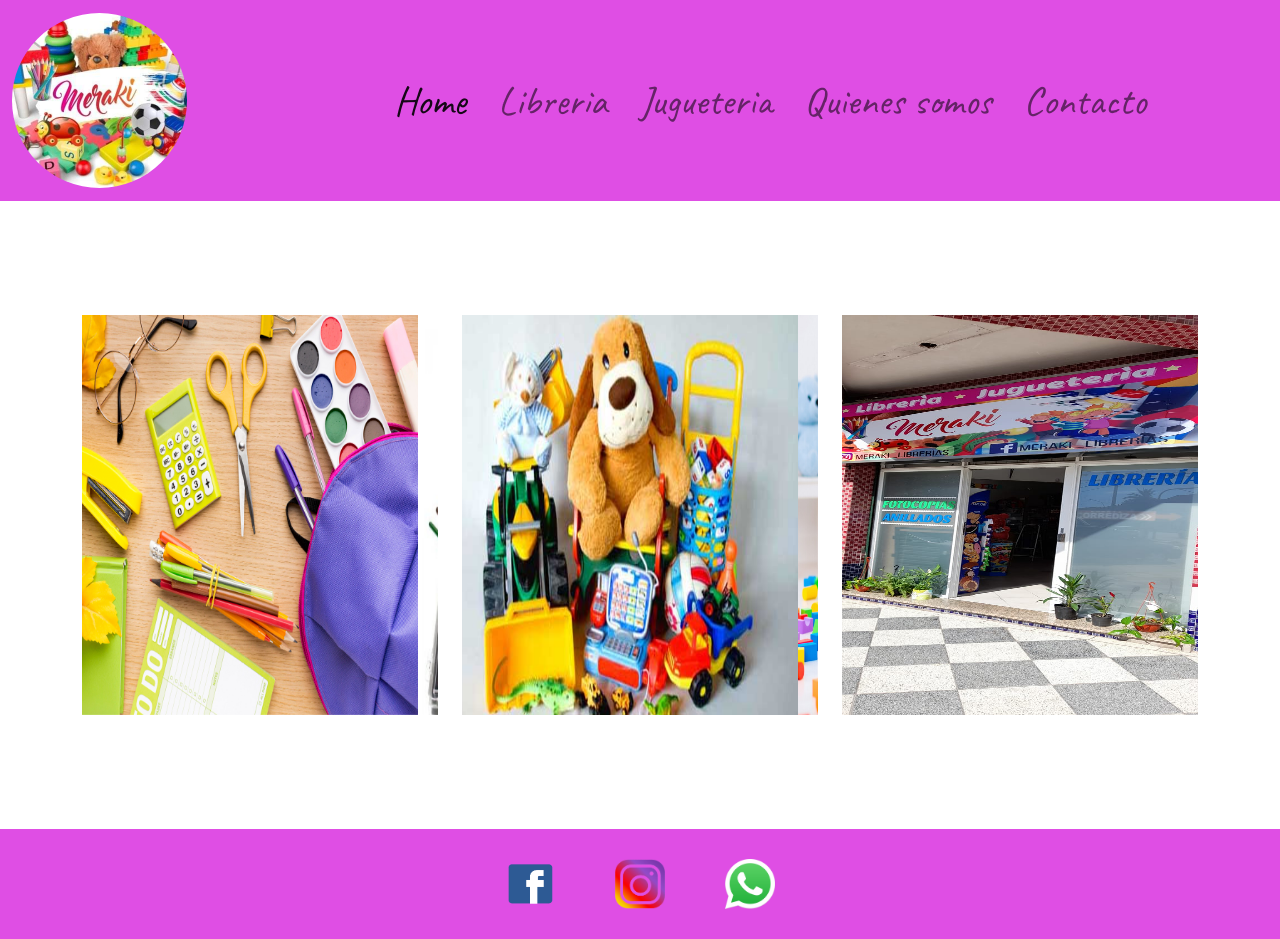
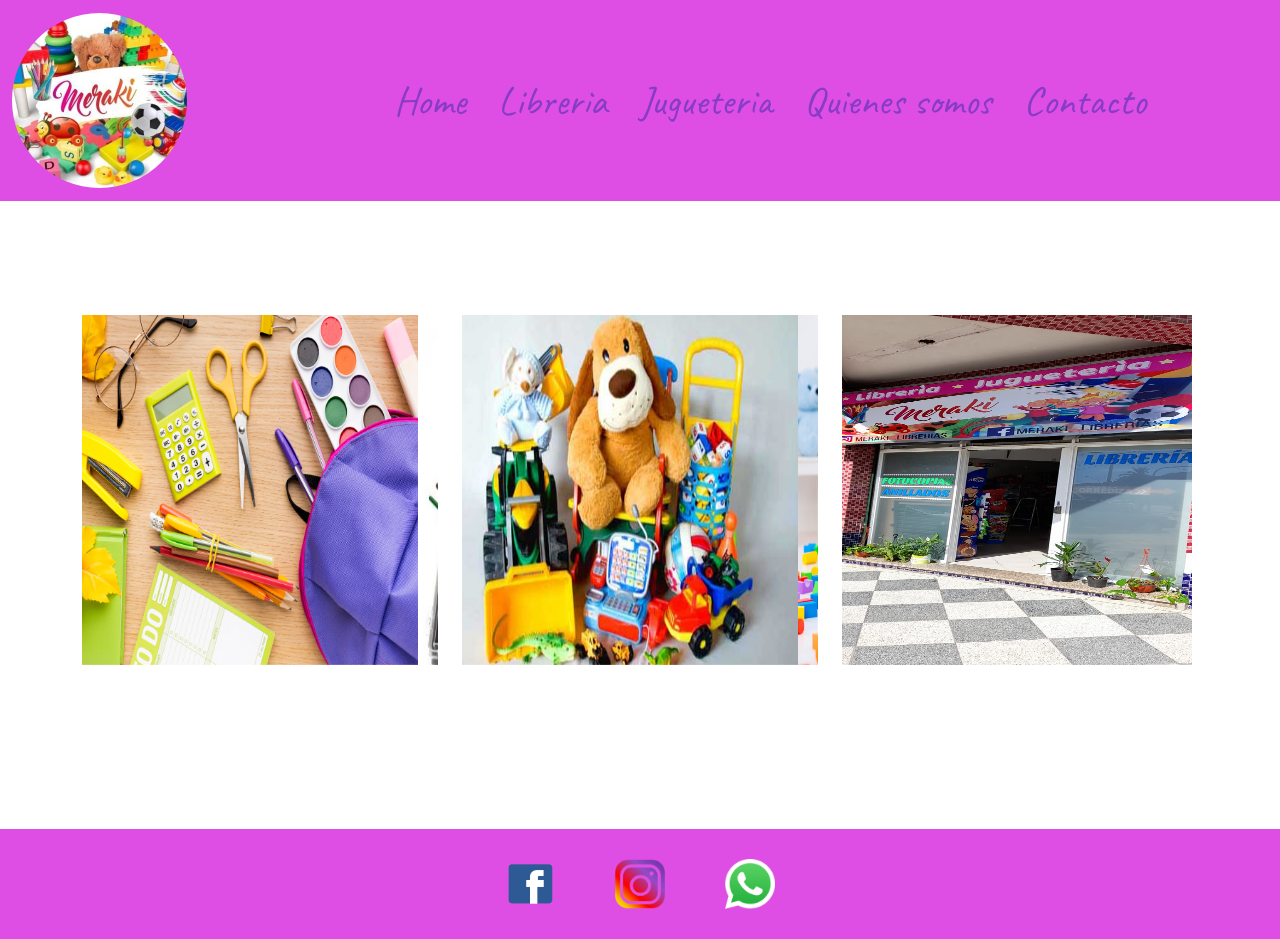
Before and after one commit to magali-china/proyecto-Meraki, a plain HTML site: page index.html in a window 1280 px wide. Drawn offline with nearby package versions, Linux system fonts and the light colour scheme.

Commit message:
arreglos de diseño

```diff
--- a/index.html
+++ b/index.html
@@ -22,7 +22,7 @@
   </head>
   <body >
       <header class="header">
-        <nav class="navbar navbar-expand-lg navbar-light ">
+        <nav class="navbar navbar-expand-lg  ">
           <div class="container-fluid">
             <a class="navbar-brand" href="#">
               <img src="imagenes/logo-meraki.jpeg"  alt="Logo de Meraki" class="logo animate__animated animate__zoomIn rounded-circle " />
--- a/style.css
+++ b/style.css
@@ -258,11 +258,16 @@ main {
   transition: transform 3s;
 }
 
-.navbar-nav :hover {
+.navbar-nav a{
+color: #873cc5;
+}
+
+.navbar-nav a:hover {
   transform: scale(1.2);
   transition: 1s;
+  color: white;
+}
 
-}
 
 section{
   height: 500px;
@@ -274,11 +279,11 @@ section{
 }
 
 .carousel-inner img{
-height: 400px;
+height: 350px;
 }
 .img-fluid{
-  height: 400px;
-  width: 400px;
+  height: 350px;
+  width: 350px;
 }
 
 .imagenes{
@@ -294,6 +299,7 @@ p{
 
 .footer{
   background-color: #df4ee4  ;
+  background-image: linear-gradient(to top, white);
 }
 
 .iconos {
```
